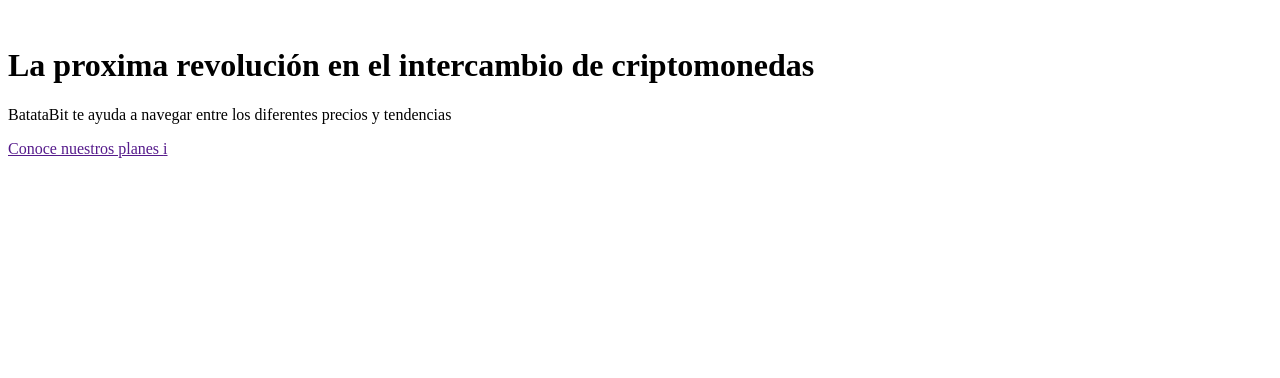
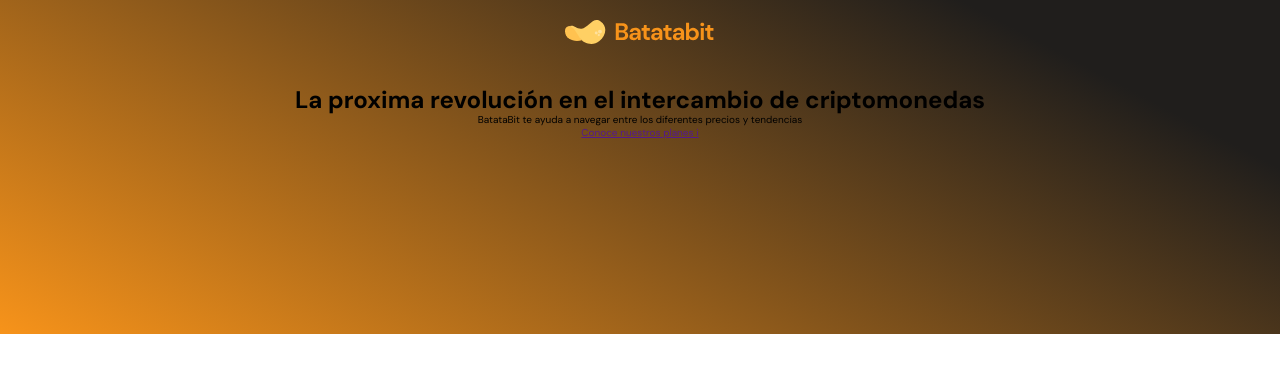
Before and after one commit to ByronVTS/BataBit_Laboratorio, a plain HTML site: page index.html in a window 1280 px wide. Drawn offline with Linux system fonts and the light colour scheme.

Commit message:
Clase 9 agregando BEM

```diff
--- a/index.html
+++ b/index.html
@@ -7,14 +7,17 @@
     <link rel="preconnect" href="https://fonts.googleapis.com">
     <link rel="preconnect" href="https://fonts.gstatic.com" crossorigin>
     <link href="https://fonts.googleapis.com/css2?family=DM+Sans:ital,opsz,wght@0,9..40,100..1000;1,9..40,100..1000&family=Inter:wght@100..900&display=swap" rel="stylesheet">
+    <link rel="stylesheet" href="./style.css">
 </head>
 <body>
     <header>
-        <img src="" alt="">
-        <div>
+        <figure>
+            <img src="./assets/icon/logo.svg" alt="">
+        </figure>
+        <div class="header--title-container">
             <h1>La proxima revolución en el intercambio de criptomonedas</h1>
             <p>BatataBit te ayuda a navegar entre los diferentes precios y tendencias</p>
-            <a href="">Conoce nuestros planes <span>i</span></a>
+            <a href="" class="header-button">Conoce nuestros planes <span>i</span></a>
         </div>
     </header>
     <main>
--- a/style.css
+++ b/style.css
@@ -15,7 +15,7 @@
     --black:#282623
     --grey:#bababa
     --of-white:#faf8f7
-    --just-white: #fff
+    --just-white: #ffff
 }
 *{
     box-sizing: border-box;
@@ -26,3 +26,37 @@ html{
     font-size: 62.5%;
     font-family: 'DM Sans', 'sans-serif';
 }
+header{
+    position: relative;
+    display: flex;
+    flex-direction: column;
+    justify-content: center;
+    align-items: center;
+    width: 100%;
+    min-height: 320px;
+    height: 334px;
+    text-align: center;
+    background: linear-gradient(207.8deg, #201E1C 16.69%, #F7931A 100%);;
+}
+header img{
+    width: 150px;
+    height: 24px;
+    margin-top: 60px;
+    /* si usamos flez con el align-self center lo centramos */
+    align-self: center;
+}
+.header--title-container{
+    width: 90%;
+    min-height: 288px;
+    max-width: 900px;
+    height: 218px;
+    margin-top: 40px;
+    text-align: center;
+    align-self: center;
+}
+.header--title-container h1{
+    font-size: 2.4rem;
+    font-weight: bold;
+    line-height: 2.6rem;
+    color: var(--soft-blue)
+}
```
